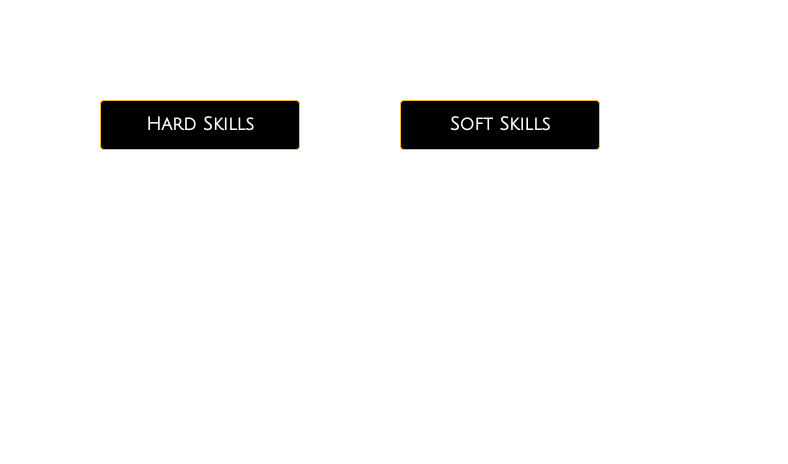
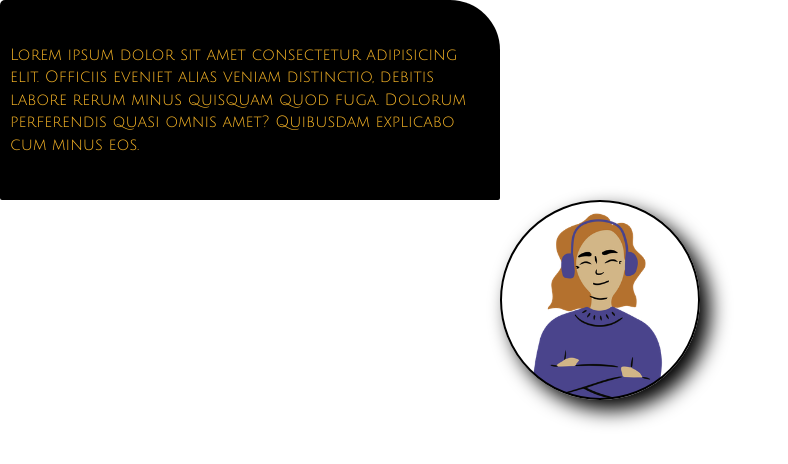
Before and after one commit to mts-the-encoder/CardProfile, a Vue app: page / in a window 1280 px wide. Shown: the top 464 px of the page, without its empty margins (0-788 px from the left). Built offline with nearby package versions, Linux system fonts and the light colour scheme.

Commit message:
components

```diff
--- a/src/App.vue
+++ b/src/App.vue
@@ -1,18 +1,25 @@
 <template>
-  <button-hard-skills/>
-  <button-soft-skills/>
+  <div class="main">
+    <soft-skills/>
+    <photo/>
+  </div>
 </template>
 
 <script>
-import ButtonHardSkills from './components/ButtonHardSkills.vue';
-import ButtonSoftSkills from './components/ButtonSoftSkills.vue';
+import Photo from './components/Photo.vue';
+import SoftSkills from './components/SoftSkills.vue';
 
 export default {
-  components: { ButtonHardSkills, ButtonSoftSkills },
+  components: { SoftSkills, Photo },
+
   name: 'App',
 };
 </script>
 
 <style lang="scss">
 @import '@/assets/scss/main.scss';
+
+.main {
+  background-color: $white;
+}
 </style>
--- /dev/null
+++ b/src/components/Photo.vue
@@ -0,0 +1,37 @@
+<template>
+    <div class="profile">
+        <div class="circle">
+
+        </div>
+    </div>
+</template>
+
+<script>
+export default {
+    name: 'Photo'
+}
+</script>
+
+<style lang="scss" scoped>
+.profile {
+    width: 200px;
+    height: 200px;
+    border-radius: 50%;
+    background-color: $white;
+    filter: drop-shadow(10px 10px 10px $black);
+    margin-left: 500px;
+
+    .circle {
+    width: 200px;
+    height: 200px;
+    background-image: url("../assets/imgs/ada.png");
+    background-size: 150px;
+    background-repeat: no-repeat;
+    border-radius: 50%;
+    border: 2px solid $black;
+    background-position-x: 20px;
+    background-position-y: 0px;
+    }
+}
+
+</style>
--- /dev/null
+++ b/src/components/SoftSkills.vue
@@ -0,0 +1,29 @@
+<template>
+    <div class="soft">
+        <p class="skills">Lorem ipsum dolor sit amet consectetur adipisicing elit. Officiis eveniet alias veniam distinctio, debitis labore rerum minus quisquam quod fuga. Dolorum perferendis quasi omnis amet? Quibusdam explicabo cum minus eos.</p>
+    </div>
+</template>
+
+<script>
+export default {
+    name: 'SoftS'
+}
+</script>
+
+<style lang="scss" scoped>
+.soft {
+    width: 500px;
+    height: 200px;
+    background-color: $black;
+    padding: 10px;
+    display: flex;
+    align-items: center;
+    justify-content: center;
+    border-radius: 5px 50px 2px 2px;
+
+    .skills {
+
+        color: $gold;
+    }
+}
+</style>
```
Also changed, not shown: src/components/Card.vue (added, +22 -0 lines), src/components/HardSkills.vue (added, +29 -0 lines).
